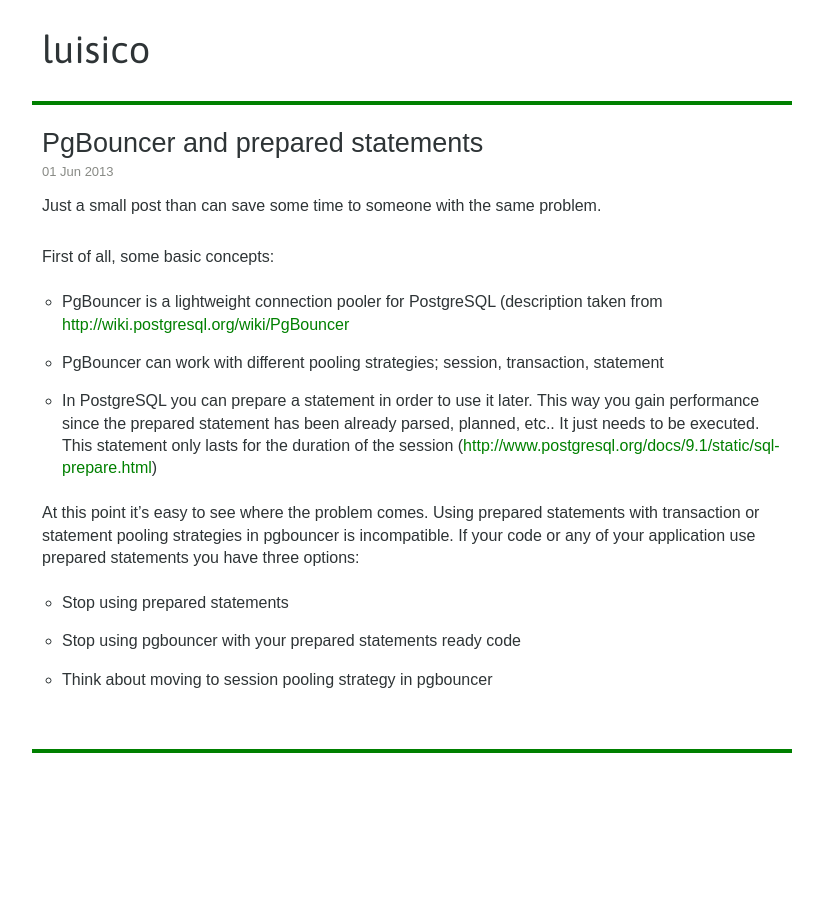
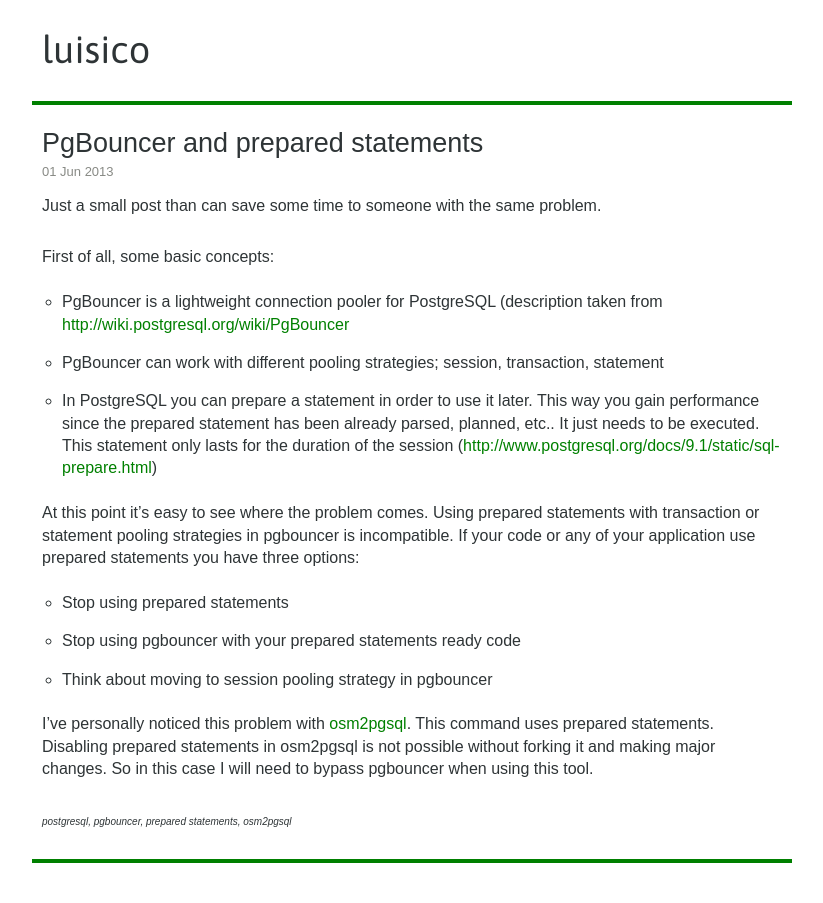
Before and after one commit to luisbosque/luisbosque.github.com, a Jekyll site: the page built from _posts/2013-06-01-pgbouncer-and-prepared-statements.markdown, in a window 1280 px wide. Shown: the whole page, without its empty margins (228-1051 px from the left). Built offline with Jekyll 4.4.1, drawn with Linux system fonts in a browser that asks for light colours; some web fonts are replaced; Markdown is read by kramdown in place of the engine named in the settings.

Commit message:
Added a note about osm2pgsql in pgbouncer post

```diff
--- a/_posts/2013-06-01-pgbouncer-and-prepared-statements.markdown
+++ b/_posts/2013-06-01-pgbouncer-and-prepared-statements.markdown
@@ -5,6 +5,11 @@
 type: post
 published: true
 date: 2013-06-01 10:00
+tags:
+- postgresql
+- pgbouncer
+- prepared statements
+- osm2pgsql
 ---
 
 Just a small post than can save some time to someone with the same problem.
@@ -21,3 +26,5 @@
 * Stop using prepared statements
 * Stop using pgbouncer with your prepared statements ready code
 * Think about moving to session pooling strategy in pgbouncer
+
+I've personally noticed this problem with [osm2pgsql](http://wiki.openstreetmap.org/wiki/Osm2pgsql). This command uses prepared statements. Disabling prepared statements in osm2pgsql is not possible without forking it and making major changes. So in this case I will need to bypass pgbouncer when using this tool.
```
